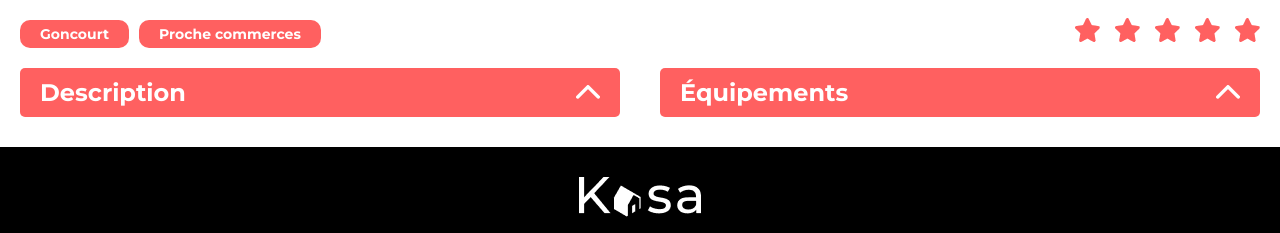
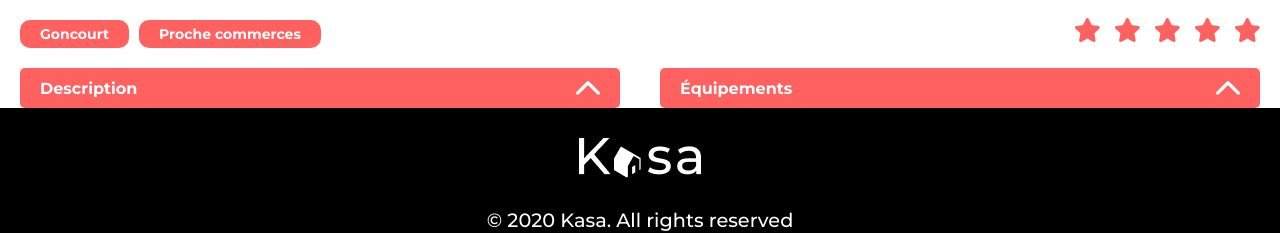
Before and after one commit to Sereta80/OC-P7_Creez_une_appli_web_de_loc_immo_avc_React, a React (Vite) app: page /logement/0979876d in a window 1280 px wide. Shown: the part 632-865 px from the top of the page. Built offline with nearby package versions, Linux system fonts and the light colour scheme; a web font is replaced by a local one.

Commit message:
Feature : collapse animation with scale

```diff
--- a/src/styles/Collapse.scss
+++ b/src/styles/Collapse.scss
@@ -2,8 +2,11 @@
 .collapse-opened {
     max-width: 1023px;
     width: 100%;
-    margin-bottom: 30px;
     transition: all 500ms;
+}
+
+.collapse-closed {
+    overflow: hidden;
 }
 
 .collapse-header {
@@ -15,7 +18,7 @@
     align-items: center;
 
     h2 {
-        font-size: 24px;
+        font-size: clamp(0.8125rem, 0.7492rem + 0.3165vw, 1.125rem);
         color: white;
     }
 
@@ -35,22 +38,50 @@
     background-color: var(--secondary-bg-color);
     display: flex;
     align-items: center;
-    // transform: translateY(-10px);
+    overflow: hidden;
+    // transform: translateY(-160%);
+    transform: scaleY(0);
+    transform-origin: top;
+    transition: all 500ms ease-in-out;
+    opacity: 0;
+    max-height: 0;
 
+    &.open {
+        // transform: translateY(0);
+        opacity: 1;
+        transform: scaleY(1);
+        max-height: 100%;
+        margin-bottom: 30px;
+    }
+
+    & > * {
+        overflow: hidden;
+    }
+
+    p,
     .equipments-list {
-        font-size: 18px;
+        font-size: clamp(0.875rem, 0.8244rem + 0.2532vw, 1.125rem);
     }
 }
 
 .collapses-container {
     display: flex;
     gap: 40px;
+
+    @media (max-width: 425px) {
+        flex-direction: column;
+        gap: 0;
+    }
 }
 
 .description,
 .equipments {
     width: 50%;
 
+    @media (max-width: 425px) {
+        width: 100%;
+    }
+
     .collapse-closed,
     .collapse-opened {
         width: 100%;
```
